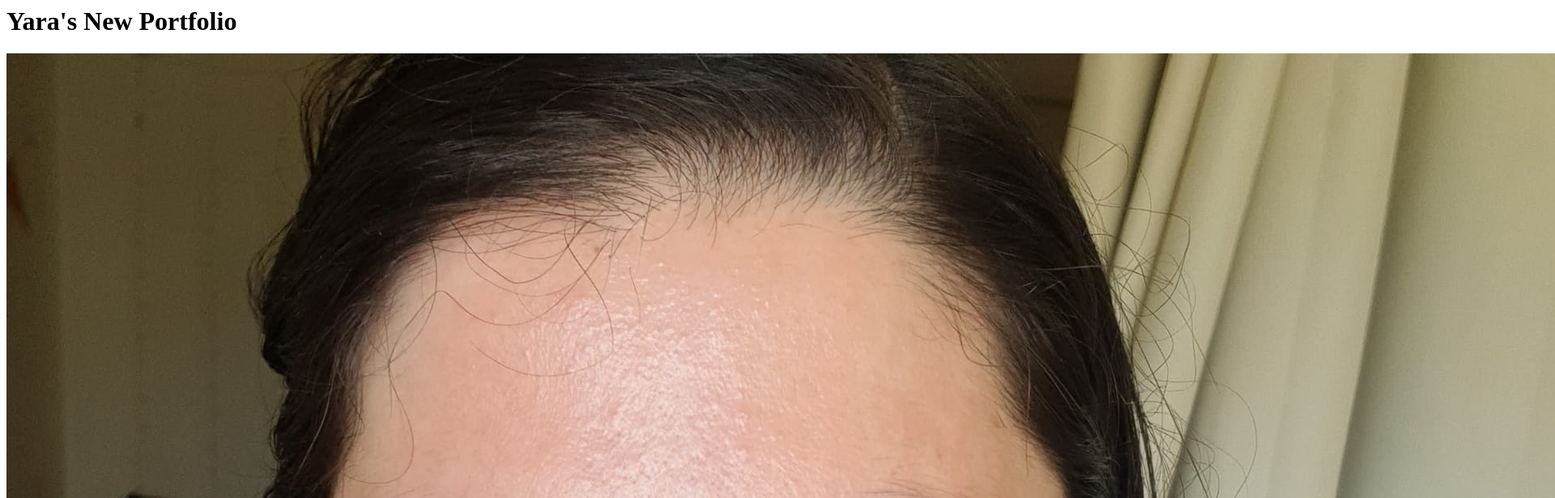
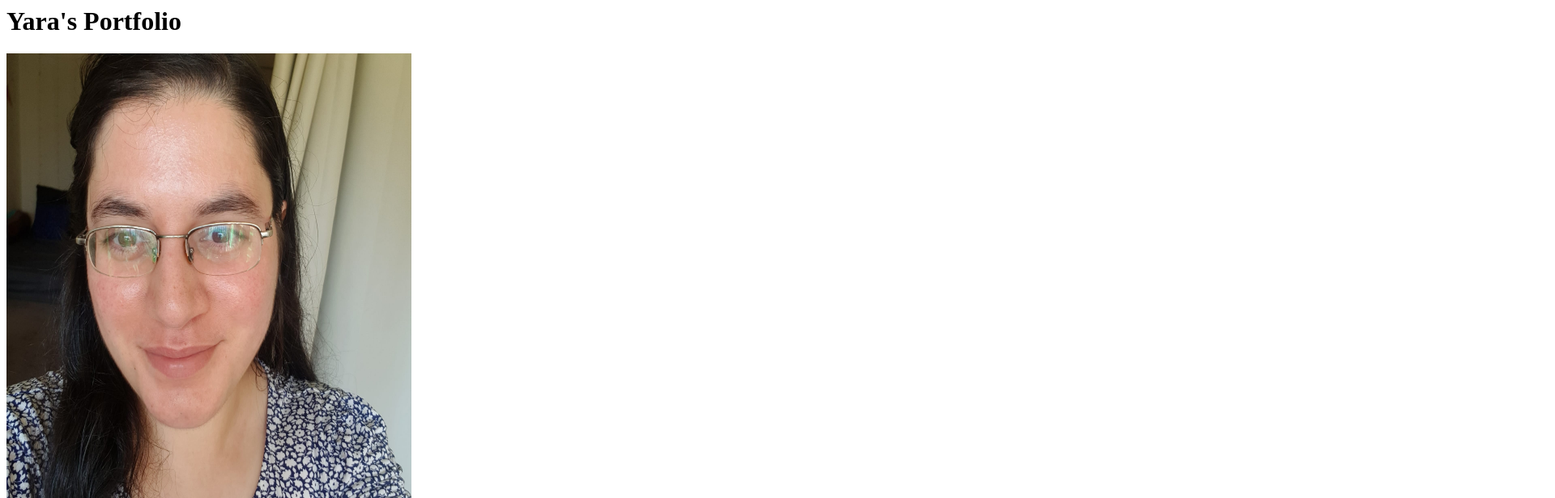
Before and after one commit to Yara2022/yara.github.io, a plain HTML site: page index.html in a window 1280 px wide. Shown: the top 616 px of the page at 81% size, 1920 px wide, since content can reach past the window. Drawn offline with Linux system fonts and the light colour scheme.

Commit message:
Update index.html

```diff
--- a/index.html
+++ b/index.html
@@ -1,4 +1,4 @@
 <html>
-    <h1>Yara's New Portfolio</h1>
-    <img src = "./A selfie of Yara.jpg" />
+    <h1>Yara's Portfolio</h1>
+    <img src = "./A selfie of Yara.jpg" width="500" height="600">
     </html>
```
